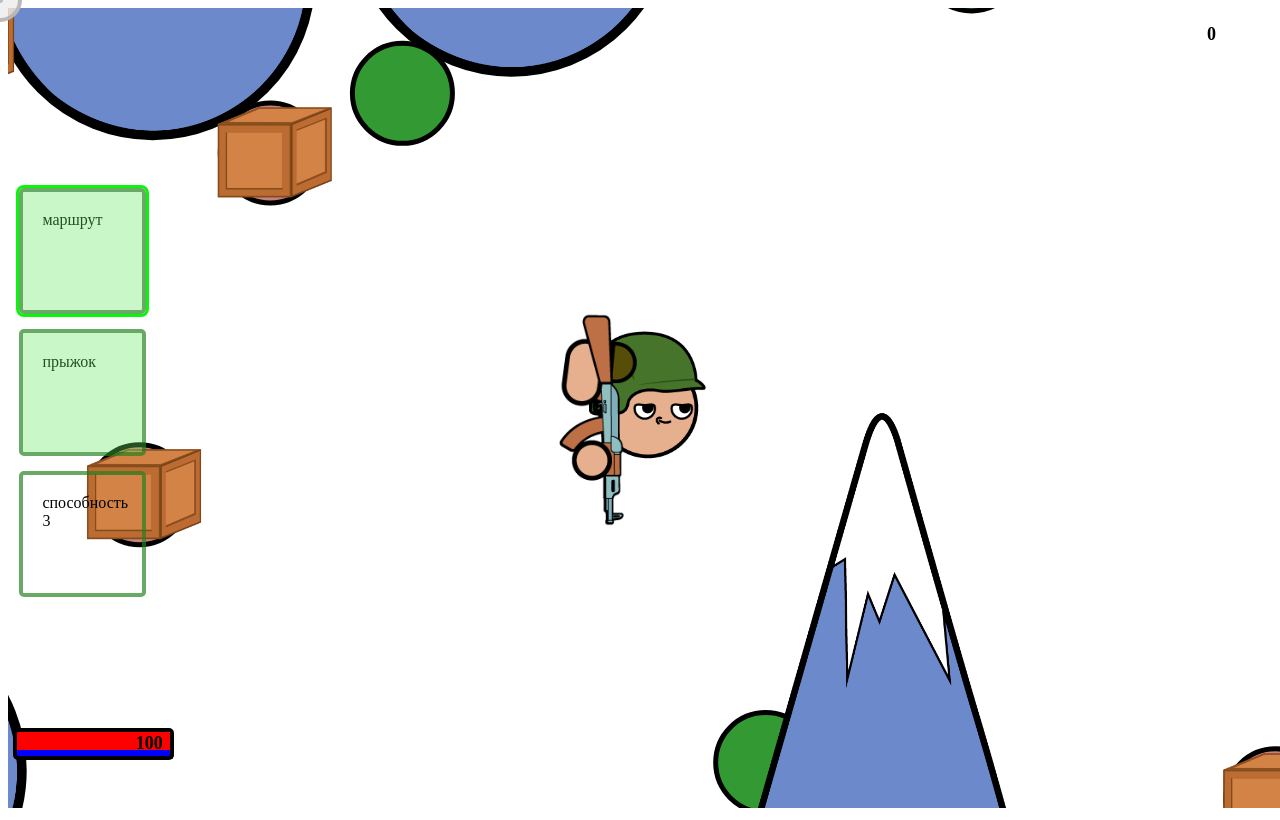
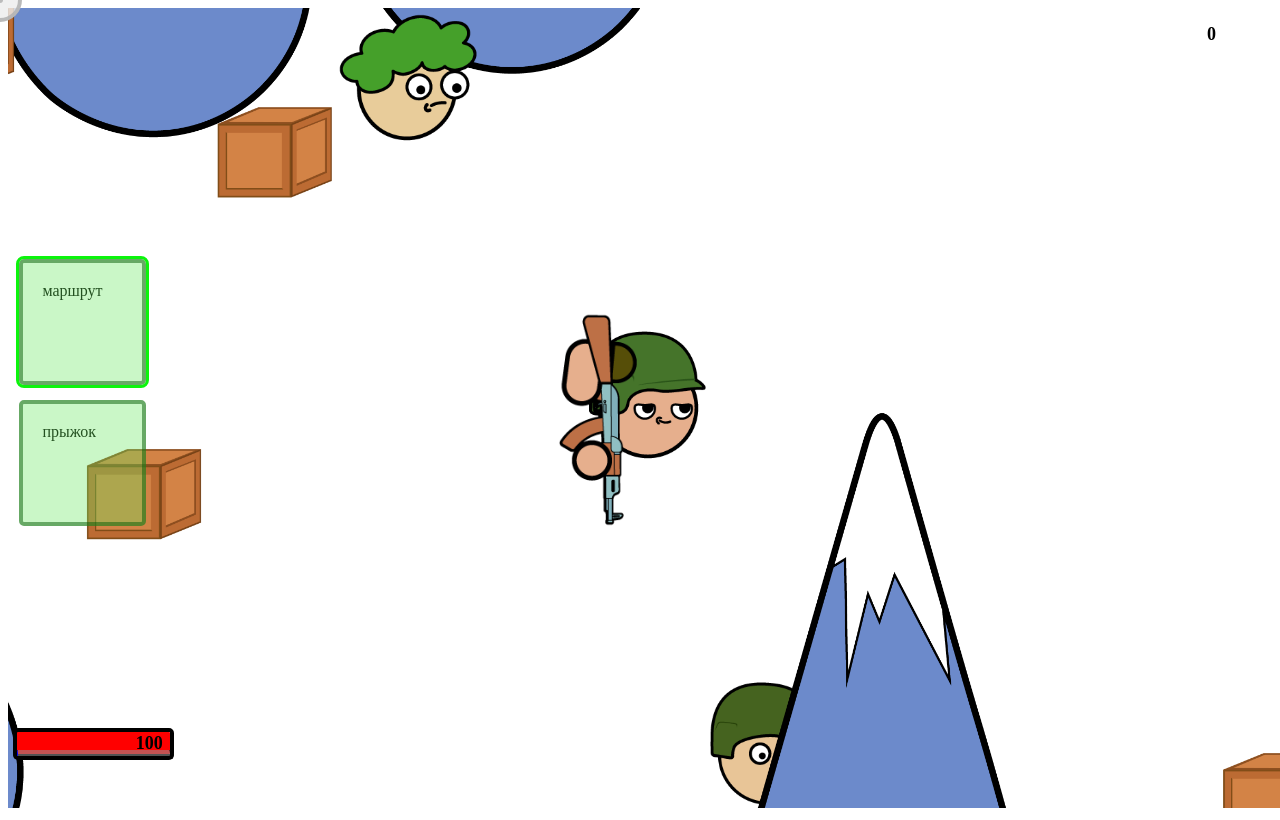
Before and after one commit to doctored11/js2DGame_shooter, a plain HTML site: page index.html in a window 1280 px wide. Drawn offline with Linux system fonts and the light colour scheme; animation ran at ten frames a second.

Commit message:
add skins

```diff
--- a/index.html
+++ b/index.html
@@ -41,7 +41,7 @@
             <div class="abilities__background" id="ability-2"></div>
           </div>
         </li>
-        <li class="abilities__block abilities__block-3">способность 3</li>
+
       </ul>
     </div>
 
--- a/scripts/AliveObject.js
+++ b/scripts/AliveObject.js
@@ -25,7 +25,7 @@ export class AliveObject extends NonStaticGameObjects {
     this.aggressive = false;
     this.scared = false;
     this.target = null;
-    this.iq = 2;
+    this.iq = Math.floor(Math.random() * 3);
     this.defaultDirection = 0;
     this.scorepPofitability = Math.random() * 15 + 5;
     this.isDirectionMirrored = false
--- a/scripts/Armament.js
+++ b/scripts/Armament.js
@@ -9,7 +9,8 @@ export class Armament {
     bulletsInShot = 1,
     shotInterval = 200,
     shotDistance = 600,
-    shotMode = "single"
+    shotMode = "single",
+    type ="enemy"
   ) {
     this.game = game;
     this.shotDamage = shotDamage;
@@ -22,19 +23,20 @@ export class Armament {
 
     this.lastShotTime = 0;
 
-    this.image = new Image();
-    this.image.src = "../source/PlayerSkin/playerGun.png";
+
     this.spriteHeight = 25 * game.pointScale;
   }
   draw(
     context,
     owner,
     moveAngle,
+    image,
     fillStyle = "black",
     alfa = 1,
     width = 50,
     height = 13
   ) {
+
     let angle = moveAngle;
     if (owner == this.game.player) {
       angle = this.game.mouseStatus.liveAngle;
@@ -54,7 +56,7 @@ export class Armament {
       context.scale(1, -1); // Отражение по горизонтали
 
       context.drawImage(
-        this.image,
+        image,
         0,
         0 - this.spriteHeight,
         this.spriteHeight,
@@ -63,7 +65,7 @@ export class Armament {
 
       context.restore();
     } else {
-      context.drawImage(this.image, 0, 0, this.spriteHeight, this.spriteHeight);
+      context.drawImage(image, 0, 0, this.spriteHeight, this.spriteHeight);
     }
 
     // Смещение
--- a/scripts/Enemy.js
+++ b/scripts/Enemy.js
@@ -18,13 +18,48 @@ export class Enemy extends AliveObject {
     this.gun = null;
     this.armor = 0;
     this.attentiveRadius = attentiveRadius;
+    this.isDirectionMirrored = false
+
+    this.spriteX = this.collisionX - this.width * 0.5;
+    this.spriteY = this.collisionY - this.height * 0.5;
+
+    this.image = new Image();
+    this.image.src = `../source/EnemySkin/enemy${this.iq}.png`;
+    this.imageGun = new Image();
+    this.imageGun.src = "../source/EnemySkin/enemyGun.png";
+
+
   }
   draw(context, moveAngle = 0) {
-    super.draw(context, "green", 0.8);
-    if (this.gun != null) this.gun.draw(context, this, moveAngle);
+    // super.draw(context, "green", 0.8);
+
+    if (this.isDirectionMirrored) {
+      context.save();
+      context.scale(-1, 1); // Отражение по горизонтали
+      context.drawImage(
+        this.image,
+        -this.spriteX - this.width, // начальная позиция по X на изображении (сдвиг влево)
+        this.spriteY,
+        this.width,
+        this.height
+      );
+      context.restore();
+    } else {
+      context.drawImage(
+        this.image,
+        this.spriteX,
+        this.spriteY,
+        this.width,
+        this.height
+      );
+    }
+    if (this.gun != null) this.gun.draw(context, this, moveAngle,this.imageGun);
   }
   update(context) {
     super.update([this.game.player, ...this.game.globalSolidObjects]);
+    this.spriteX = this.collisionX - this.width * 0.5;
+    this.spriteY = this.collisionY - this.height * 0.5;
+
 
     if (this.healPoint <= 0) {
       this.destroy(this.game.enemies);
@@ -33,14 +68,16 @@ export class Enemy extends AliveObject {
     const angleMove = AliveObject.idleStatusCheck(this.attentiveRadius, this, [
       this.game.player,
     ]);
+    this.isDirectionMirrored = false;
+    if (angleMove < 0.5) //?!!!!!!!!!!!!
+      this.isDirectionMirrored = true;
 
     if (
       this.gun != null &&
       (NonStaticGameObjects.getDistance(this, this.game.player) <
-      this.gun.shotDistance ||
+        this.gun.shotDistance ||
         this.aggressive)
     ) {
-      console.log('43 shot _ '+ NonStaticGameObjects.getDistance(this, this.game.player)+ "  |  "+ this.gun.shotDistance + "  |  "+this.aggressive)
 
       this.gun.shot(this, angleMove);
     }
--- a/scripts/Game.js
+++ b/scripts/Game.js
@@ -52,7 +52,7 @@ export class Game {
     this.numberOfEnemies =this.numberOfObstacles * 0.6 + 1;
     this.enemies = [];
 
-    this.numberOfPickableWeapon = this.numberOfObstacles * 0.2 + 1;
+    this.numberOfPickableWeapon = this.numberOfObstacles * 0.3 + 1;
     this.pickableWeapons = [];
 
     this.numberOfMedKits = this.numberOfEnemies / 4 + 1;
--- a/scripts/GameObject.js
+++ b/scripts/GameObject.js
@@ -21,6 +21,15 @@ export class GameObject {
     this.spriteY = this.collisionY - this.height * 0.5;
   }
   draw(context, fillStyle = "gray", alfa = 0.2) {
+    if (this.image != undefined) {
+      context.drawImage(
+        this.image,
+        this.spriteX,
+        this.spriteY,
+        this.width,
+        this.height
+      );
+    }else{
     context.save();
     context.fillStyle = fillStyle; //
     context.globalAlpha = alfa;
@@ -41,16 +50,8 @@ export class GameObject {
     context.beginPath();
 
     context.save();
+    }
 
-    if (this.image != undefined) {
-      context.drawImage(
-        this.image,
-        this.spriteX,
-        this.spriteY,
-        this.width,
-        this.height
-      );
-    }
     context.restore();
   }
 
--- a/scripts/MovingBarrier.js
+++ b/scripts/MovingBarrier.js
@@ -38,10 +38,10 @@ export class MovingBarrier extends NonStaticGameObjects {
   }
   destroy(arrayOfAlivesType) {
     super.destroy(arrayOfAlivesType);
-    if (this.hasPercentChance(5)) {
+    if (this.hasPercentChance(15)) {
       const ad = new PickableArmorPoint(this.game, this.collisionX, this.collisionY);
       this.game.armorDrop.push(ad);
-    } else if (this.hasPercentChance(20)) {
+    } else if (this.hasPercentChance(45)) {
       const mk = new PickableHealPoints(this.game, this.collisionX, this.collisionY);
       this.game.medKits.push(mk);
     }
--- a/scripts/PickableArmorPoint.js
+++ b/scripts/PickableArmorPoint.js
@@ -11,11 +11,15 @@ export class PickableArmorPoint extends NonStaticGameObjects {
         );
         this.armorValue = Math.random() * (500 - 50) + 50;
         this.scorePofitability = 10;
+        this.image = new Image();
+        this.image.src = "../source/environment/armor.png";
     }
     draw(context) {
         super.draw(context, "blue", 0.5);
     }
     update(canTakeArray) {
+        this.spriteX = this.collisionX - this.width * 0.5;
+        this.spriteY = this.collisionY - this.height * 0.5;
         super.update([...this.game.boxes, ...this.game.obstacles]);
         canTakeArray.forEach((el) => {
             if (el === this) return;
--- a/scripts/PickableHealPoint.js
+++ b/scripts/PickableHealPoint.js
@@ -7,15 +7,20 @@ export class PickableHealPoints extends NonStaticGameObjects {
       game,
       x,
       y,
-      20
+      20,
+      15 * game.pointScale
     );
     this.healValue = Math.random() * (40 - 5) + 5;
     this.scorePofitability = 1;
+    this.image = new Image();
+    this.image.src = "../source/environment/heal.png";
   }
   draw(context) {
     super.draw(context, "blue", 0.2);
   }
   update(canTakeArray) {
+    this.spriteX = this.collisionX - this.width * 0.5;
+    this.spriteY = this.collisionY - this.height * 0.5;
     super.update([...this.game.boxes, ...this.game.obstacles]);
     canTakeArray.forEach((el) => {
       if (el === this) return;
--- a/scripts/PickableWeapon.js
+++ b/scripts/PickableWeapon.js
@@ -7,15 +7,20 @@ export class PickableWeapon extends NonStaticGameObjects {
       game,
       Math.random() * (game.spawnX - -game.spawnX) + -game.spawnX,
       Math.random() * (game.spawnY - -game.spawnY) + -game.spawnY,
-      2.5 * game.pointScale
+      2.5 * game.pointScale,10* game.pointScale
     );
     this.armamentProto = armamentProto;
+
+    this.image = new Image();
+    this.image.src = "../source/environment/armament.png";
   }
 
   draw(context) {
     super.draw(context, "gray", 0.8);
   }
   update(weaponHoldersArray) {
+    this.spriteX = this.collisionX - this.width * 0.5;
+    this.spriteY = this.collisionY - this.height * 0.5;
     super.update([...this.game.boxes, ...this.game.obstacles]);
     weaponHoldersArray.forEach((holder) => {
       if (holder === this) return;
--- a/scripts/Player.js
+++ b/scripts/Player.js
@@ -1,7 +1,7 @@
 import { AliveObject } from "./AliveObject.js";
 import { Armament } from "./Armament.js";
 import { changeText } from "./domHud.js";
-import { changeHpHud,changeArmorHud } from "./domHud.js";
+import { changeHpHud, changeArmorHud } from "./domHud.js";
 
 let bufferHp = 0;
 let bufferArmor = 0;
@@ -11,7 +11,7 @@ const abilityBack2 = document.getElementById("ability-2");
 export class Player extends AliveObject {
   constructor(game) {
     super(game, game.width / 2, game.height / 2, 5 * game.pointScale, 3);
-    this.gun = new Armament(game);
+    this.gun = new Armament(game, 20, 15, 1, 200, 500, "single", "player");
 
     this.routePoints = [];
     this.isNavigate = false;
@@ -22,7 +22,7 @@ export class Player extends AliveObject {
     this.jumpBoost = 12;
     this.jumpMaxDistance = this.game.gameWidth * 0.05;
     this.standartHealPoint = 100;
-    this.armor = 99999;
+    this.armor = 1;
     this.healPoint = this.standartHealPoint;
     this.modeAbility = "jump";
 
@@ -31,15 +31,17 @@ export class Player extends AliveObject {
 
     this.image = new Image();
     this.image.src = "../source/PlayerSkin/player.png";
+    this.imageGun = new Image();
+    this.imageGun.src = "../source/PlayerSkin/playerGun.png";
     // this.spriteHeight = 250;
 
-    this.modeValues = [null, "navigate", "jump", "__3"];
+    this.modeValues = [null, "navigate", "jump"];
   }
 
   draw(context) {
     const fillPercentage = (3 - this.routePoints.length) / 3 * 100
     abilityBack1.style.height = `${fillPercentage}%`;
-    const jumpTimerPercentage = 100-(this.game.jumpInterval - this.game.jumpTimer) / this.game.jumpInterval * 100;
+    const jumpTimerPercentage = 100 - (this.game.jumpInterval - this.game.jumpTimer) / this.game.jumpInterval * 100;
     abilityBack2.style.height = `${jumpTimerPercentage}%`;
 
     if (this.isJumping && this.game.jumpTimer > this.game.jumpInterval)
@@ -74,7 +76,7 @@ export class Player extends AliveObject {
         this.height
       );
     }
-    this.gun.draw(context, this);
+    this.gun.draw(context, this,undefined,this.imageGun);
   }
   update() {
     this.spriteX = this.collisionX - this.width * 0.5;
```
Also changed, not shown: source/EnemySkin/enemy0.png (added), source/EnemySkin/enemy1.png (added), source/EnemySkin/enemy2.png (added), source/EnemySkin/enemyGun.png (added), source/environment/armament.png (added), source/environment/armor.png (added), source/environment/heal.png (added).
